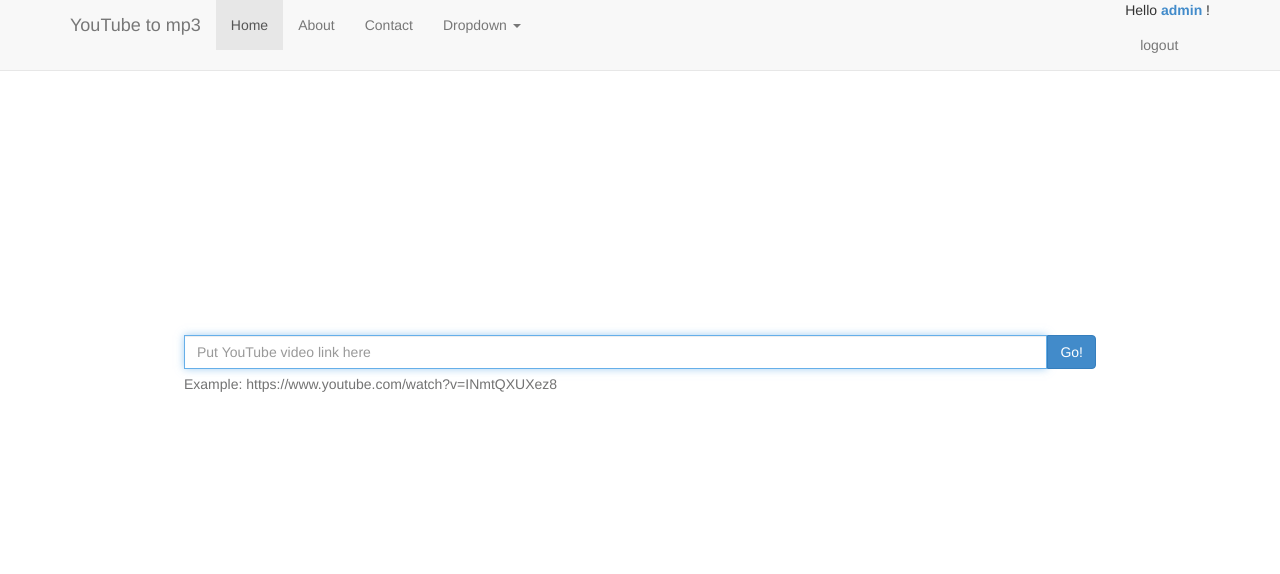
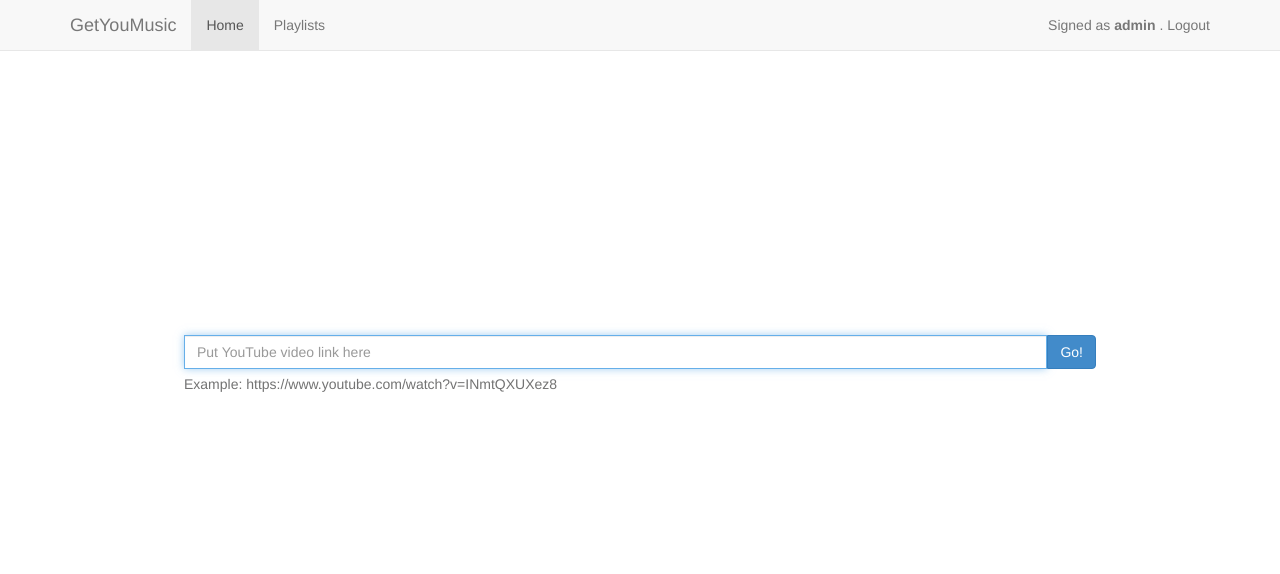
Before and after one commit to gooldeer/getyoumusic, a Django app: page /youtubetomp3/ in a window 1280 px wide. Shown: the top 574 px of the page. Run offline with Django 3.2, Linux system fonts and the light colour scheme; a user stored in the database is signed in; parts of the project's set-up code (start-up, migrations or seed data) failed here and were passed over; some libraries are stand-ins or nearby versions.

Commit message:
Some bug fixes. Added auto updation of playlists when new created

```diff
--- a/youtubetomp3/admin.py
+++ b/youtubetomp3/admin.py
@@ -1,4 +1,6 @@
 from django.contrib import admin
 from youtubetomp3.models import Media
+from youtubetomp3.models import Playlist
 
 admin.site.register(Media)
+admin.site.register(Playlist)
--- a/youtubetomp3/jobs.py
+++ b/youtubetomp3/jobs.py
@@ -22,5 +22,8 @@
 
 	playlist_field = Playlist.objects.create_playlist(name='default', user=current_user, is_audio=False)
 
+	if playlist_field == "DUBLICATE" :
+		playlist_field = Playlist.objects.get(name='default', user=current_user, is_audio=False)
+
 	mediafield = Media(mediafile=filename, playlist=playlist_field)
 	mediafield.save()
--- a/youtubetomp3/models.py
+++ b/youtubetomp3/models.py
@@ -13,8 +13,8 @@
 class PlaylistManager(models.Manager):
     """PlaylistManager with checking on name"""
     def create_playlist(self, name, user, is_audio):
-        if self.filter(name=name, user=user, is_audio=is_audio).count() == 0:
-            return None
+        if self.filter(name=name, user=user, is_audio=is_audio).count() != 0:
+            return "DUBLICATE"
         else:
             return self.create(user=user, name=name, is_audio=is_audio)
 
--- a/youtubetomp3/templates/youtubetomp3/index.html
+++ b/youtubetomp3/templates/youtubetomp3/index.html
@@ -35,37 +35,23 @@
             <span class="icon-bar"></span>
             <span class="icon-bar"></span>
           </button>
-          <a class="navbar-brand" href="#">YouTube to mp3</a>
+          <a class="navbar-brand" href="#">GetYouMusic</a>
         </div>
         <div class="navbar-collapse collapse">
           <ul class="nav navbar-nav">
             <li class="active"><a href="#">Home</a></li>
-            <li><a href="#about">About</a></li>
-            <li><a href="#contact">Contact</a></li>
-            <li class="dropdown">
-              <a href="#" class="dropdown-toggle" data-toggle="dropdown">Dropdown <b class="caret"></b></a>
-              <ul class="dropdown-menu">
-                <li><a href="#">Action</a></li>
-                <li><a href="#">Another action</a></li>
-                <li><a href="#">Something else here</a></li>
-                <li class="divider"></li>
-                <li class="dropdown-header">Nav header</li>
-                <li><a href="#">Separated link</a></li>
-                <li><a href="#">One more separated link</a></li>
-              </ul>
-            </li>
+            <li><a href="#about">Playlists</a></li>
           </ul>
           <ul class="nav navbar-nav navbar-right">
 
             {% if user.is_active %}
 
-              <li>
-                Hello <b>
-                        <a href="{% url 'profile_detail' %}?profile={{user.id}}" method="get">
+              <p class="navbar-text pull-right">Signed as <b>
+                        <a href="{% url 'profile_detail' %}?profile={{user.id}}" method="get" class="navbar-link">
                           {{ user.username }}
                         </a>
-                      </b>! <a href="{% url 'auth_logout' %}">logout</a>
-              </li>
+                      </b>. <a href="{% url 'auth_logout' %}" class="navbar-link">Logout</a>
+              </p>
 
             {% else %}
 
--- a/youtubetomp3/urls.py
+++ b/youtubetomp3/urls.py
@@ -6,8 +6,8 @@
     url(r'^$', views.index, name='index'),
     url(r'^init_work/$', views.init_work, name="init_work"),
     url(r'^poll_state/$', views.poll_state, name="poll_state"),
-    url(r'^playlist/$', views.media, name="media"),
-    url(r'^playlist/new/$', views.new_playlist, name="new_playlist"),
+    url(r'^playlists/$', views.playlists, name="playlists"),
+    url(r'^playlists/new/$', views.new_playlist, name="new_playlist"),
     # url(r'^accounts/profile/$', views.profile, name="profile_detail"),
     # url(r'^accounts/', include('registration.backends.default.urls')),
     # url(r'^profiles/', include('profiles.urls')),
--- a/youtubetomp3/views.py
+++ b/youtubetomp3/views.py
@@ -3,7 +3,8 @@
 from celery.result import AsyncResult
 
 from django.shortcuts import render
-from django.http import HttpResponse
+from django.http import HttpResponse, HttpResponseRedirect
+from django.core.urlresolvers import reverse
 from django.template import RequestContext, loader
 from django.utils import simplejson as json
 
@@ -39,7 +40,7 @@
 
     return HttpResponse(template.render(context))
 
-def media(request):
+def playlists(request):
     """ Media playlist """
     user = request.user
 
@@ -67,7 +68,7 @@
 
     playlist = Playlist.objects.create_playlist(name=playlistName, user=user, is_audio=False)
 
-    if (playlist != None):
+    if (playlist != "DUBLICATE"):
         print 'created new playlist with name ' + playlist.name
 
-    return HttpResponse(playlist)
+    return HttpResponseRedirect(reverse('profile_detail'))
```
Also changed, not shown: youtubetomp3/templates/youtubetomp3/profiles/profile_detail.html (+8 -3 lines), psds/pngs/Index-page.png, sqlite3.db, 6 other files.
